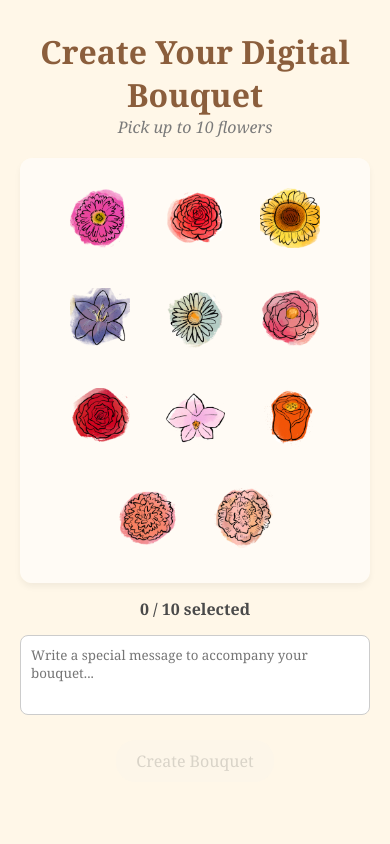
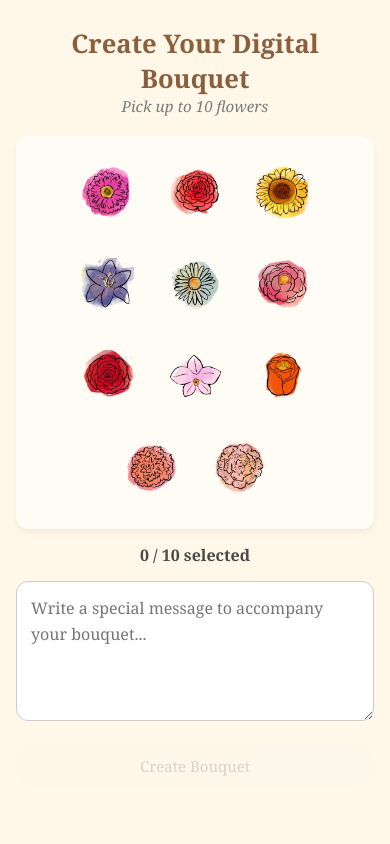
Before and after one commit to almasumofficial98-dev/digibouquet, a Flask app: page / in a window 390 px wide. Run offline with Flask 3, Linux system fonts and the light colour scheme.

```diff
--- a/static/css/style.css
+++ b/static/css/style.css
@@ -15,8 +15,8 @@ body {
 
 .app-container {
   width: 100%;
-  max-width: 600px;
-  padding: 20px;
+  max-width: 640px;
+  padding: 16px;
   text-align: center;
 }
 
@@ -94,26 +94,28 @@ h1 {
 
 textarea {
   width: 100%;
-  height: 80px;
-  padding: 10px;
+  min-height: 140px; /* Bigger by default */
+  padding: 14px;
   border: 1px solid #ccc;
-  border-radius: 8px;
+  border-radius: 12px;
   font-family: inherit;
-  resize: none;
+  font-size: 16px;
+  line-height: 1.6; /* IMPORTANT: text spacing */
+  resize: vertical; /* User can expand */
   margin-bottom: 20px;
 }
 
 /* Canvas UI */
 #canvas {
   width: 100%;
-  height: 400px;
-  max-width: 500px;
-  margin: 20px auto;
+  height: 320px; /* Smaller for mobile */
+  max-width: 100%;
+  margin: 16px auto;
   position: relative;
   background: #ffffffbb;
   border: 2px dashed #d1bfae;
-  border-radius: 12px;
-  overflow: hidden; /* Keeps flowers inside visually */
+  border-radius: 14px;
+  overflow: hidden;
 }
 
 #leaves {
@@ -175,17 +177,20 @@ button:disabled {
 }
 
 .message-card {
-  background: white;
-  padding: 20px;
-  border-radius: 8px;
-  box-shadow: 0 2px 10px rgba(0, 0, 0, 0.05);
-  margin-top: 20px;
+  background: #ffffff;
+  padding: 22px;
+  border-radius: 14px;
+  box-shadow: 0 4px 14px rgba(0, 0, 0, 0.06);
+  margin-top: 24px;
 }
 
 .message {
-  font-size: 1.2rem;
+  font-size: 1.05rem;
   font-style: italic;
   color: #333;
+  line-height: 1.7;
+  white-space: pre-wrap; /* 🔥 KEY FIX */
+  text-align: left;
 }
 
 #canvas {
@@ -203,3 +208,36 @@ button:disabled {
   font-size: 12px;
   font-weight: bold;
 }
+
+@media (max-width: 480px) {
+  h1 {
+    font-size: 1.6rem;
+  }
+
+  .subtitle {
+    font-size: 0.95rem;
+  }
+
+  .flower-option img {
+    width: 52px;
+    height: 52px;
+  }
+
+  #canvas {
+    height: 280px;
+  }
+
+  .controls {
+    flex-direction: column;
+    gap: 12px;
+  }
+
+  button {
+    width: 100%;
+    font-size: 15px;
+  }
+
+  .message-card {
+    padding: 16px;
+  }
+}
--- a/templates/arrange.html
+++ b/templates/arrange.html
@@ -21,7 +21,7 @@
 
 {% if message %}
 <div class="message-card">
-    <p class="message">"{{ message }}"</p>
+    <p class="message">"{{ message | e }}"</p>
 </div>
 {% endif %}
 
```
